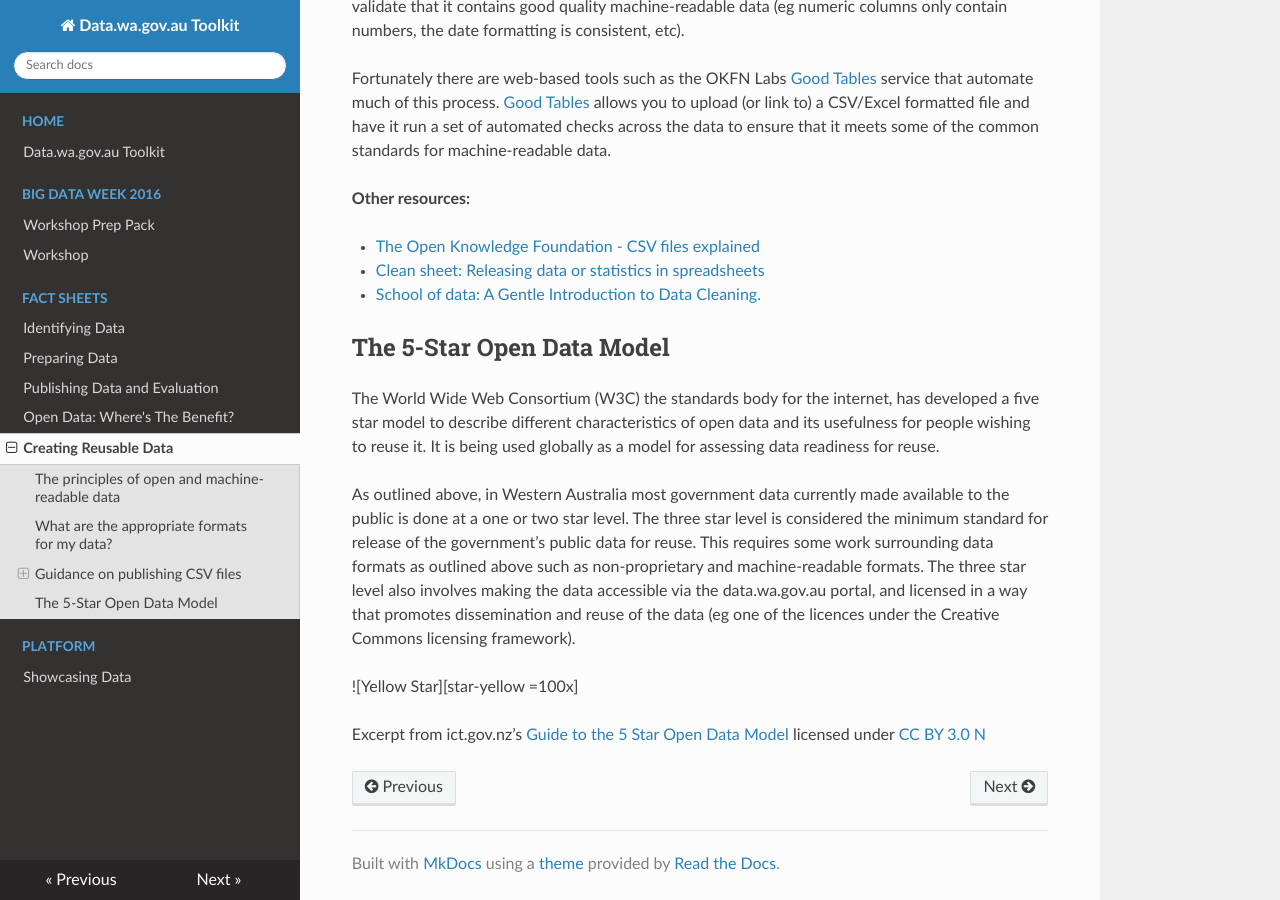
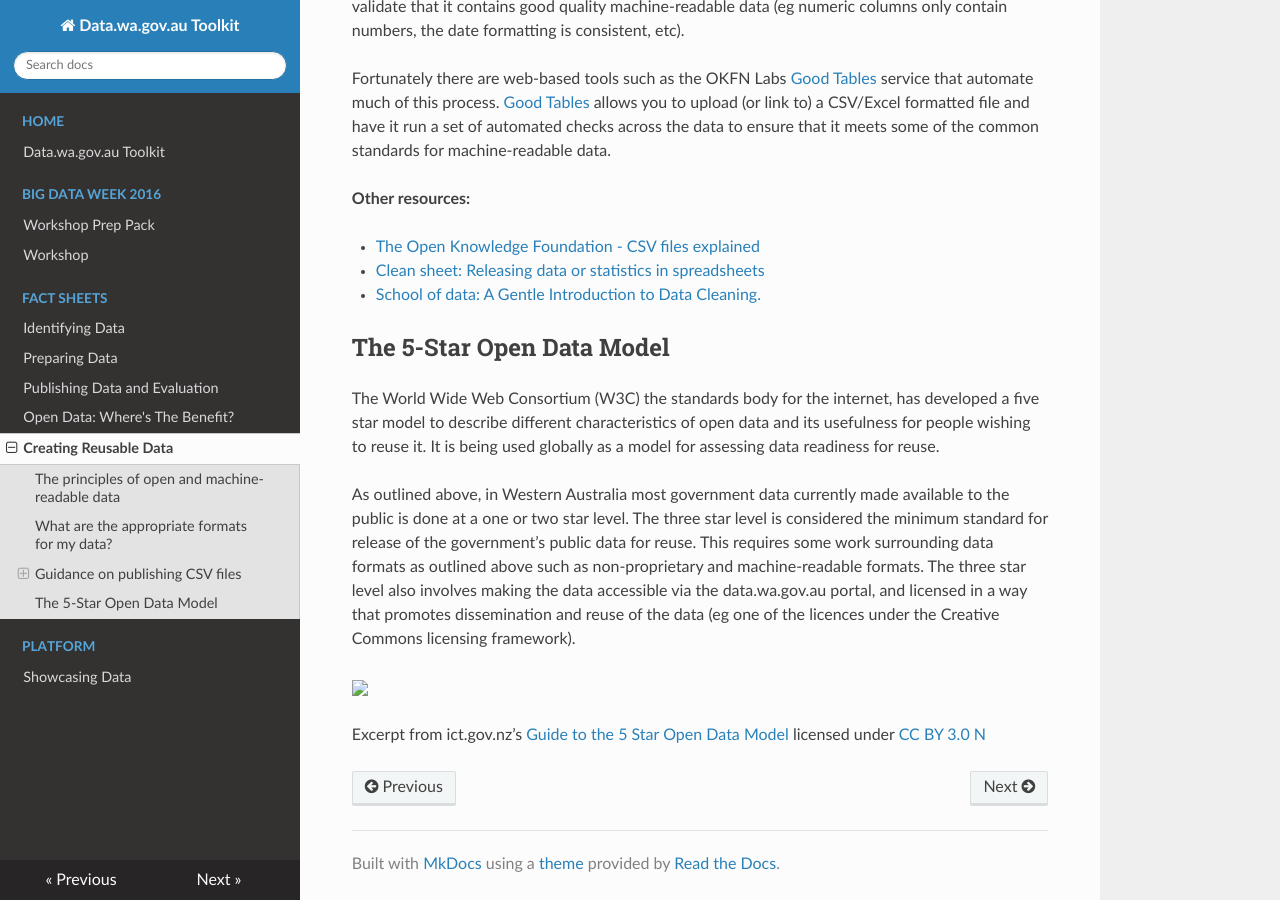
Before and after one commit to datawagovau/toolkit, an MkDocs documentation site: the page built from docs/factsheets/creating-reusable-data.md, in a window 1280 px wide and 900 px high, scrolled down 2087 px. Built offline with MkDocs 1.6.1, drawn with Linux system fonts in a browser that asks for light colours; nearby versions of some CDN libraries; old or Windows-style settings are respelled for this version of MkDocs.

Commit message:
Update creating-reusable-data.md

```diff
--- a/docs/factsheets/creating-reusable-data.md
+++ b/docs/factsheets/creating-reusable-data.md
@@ -112,8 +112,6 @@
 promotes dissemination and reuse of the data (eg one of the licences under the
 Creative Commons licensing framework).
 
-[star-yellow]: /imgs/Star-yellow.png "Yellow Star"
-
-![Yellow Star][star-yellow =100x]
+<img src="imgs/Star-yellow.png" width="100">
 
 Excerpt from ict.gov.nz’s [Guide to the 5 Star Open Data Model](https://www.ict.govt.nz/guidance-and-resources/open-government/toolkit-agencies/applying-5-star-open-data-model-your-high-value-pu/) licensed under [CC BY 3.0 N](http://creativecommons.org/licenses/by/3.0/nz/)
```
